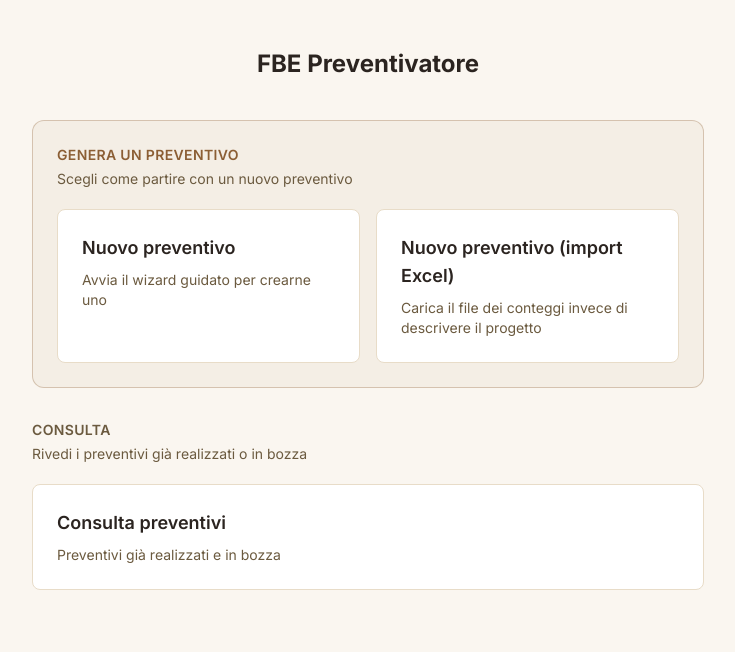
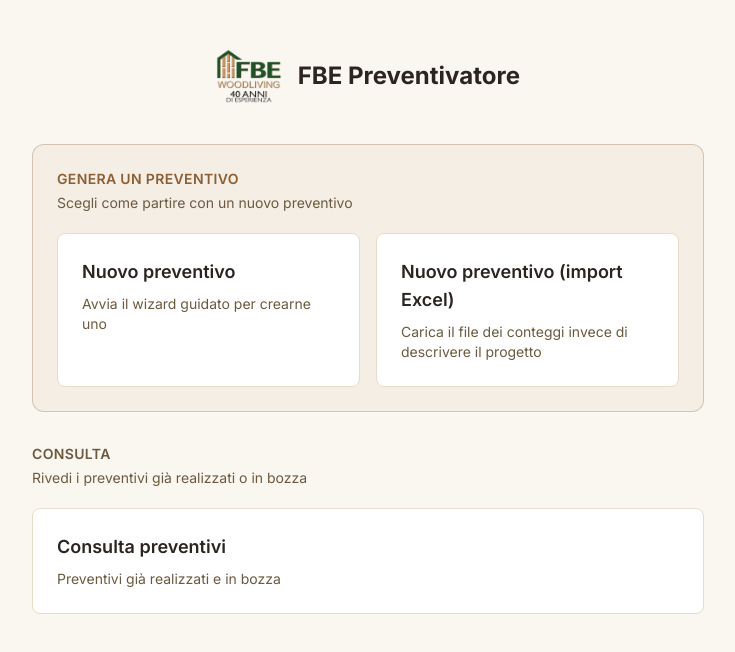
Before and after one commit to barumini/generatore-preventivi, a Next.js app in the folder FbePreventivatore/: page / in a window 1280 px wide. Shown: the top 652 px of the page, without its empty margins (272-1007 px from the left). Built offline with nearby package versions, Linux system fonts and the light colour scheme.

Commit message:
feat(ui): aggiunge logo aziendale FBE Woodliving negli header dell'app
Logo visibile in home e nell'elenco preventivi, accanto al titolo pagina.

```diff
--- a/FbePreventivatore/src/app/page.tsx
+++ b/FbePreventivatore/src/app/page.tsx
@@ -3,7 +3,11 @@
 export default function Home() {
   return (
     <div className="mx-auto flex min-h-screen max-w-[1400px] flex-col items-center px-6 py-12">
-      <h1 className="mb-10 text-2xl font-bold text-text">FBE Preventivatore</h1>
+      <div className="mb-10 flex items-center gap-4">
+        {/* eslint-disable-next-line @next/next/no-img-element */}
+        <img src="/logo-fbe.webp" alt="FBE Woodliving" className="h-14 w-auto" />
+        <h1 className="text-2xl font-bold text-text">FBE Preventivatore</h1>
+      </div>
 
       <section className="w-full max-w-2xl rounded-xl border border-accent/30 bg-accent/5 p-6">
         <h2 className="mb-1 text-sm font-semibold uppercase tracking-wide text-accent">
--- a/FbePreventivatore/src/app/preventivi/page.tsx
+++ b/FbePreventivatore/src/app/preventivi/page.tsx
@@ -9,7 +9,11 @@
   return (
     <div className="mx-auto max-w-[1400px] px-6 py-6">
       <Breadcrumb voci={[{ label: 'Home', href: '/' }, { label: 'Preventivi' }]} />
-      <h1 className="mb-4 text-lg font-bold text-text">Preventivi</h1>
+      <div className="mb-4 flex items-center gap-3">
+        {/* eslint-disable-next-line @next/next/no-img-element */}
+        <img src="/logo-fbe.webp" alt="FBE Woodliving" className="h-10 w-auto" />
+        <h1 className="text-lg font-bold text-text">Preventivi</h1>
+      </div>
       <TabellaPreventivi preventivi={preventivi} />
     </div>
   )
```
Also changed, not shown: FbePreventivatore/public/logo-fbe.webp (added).
